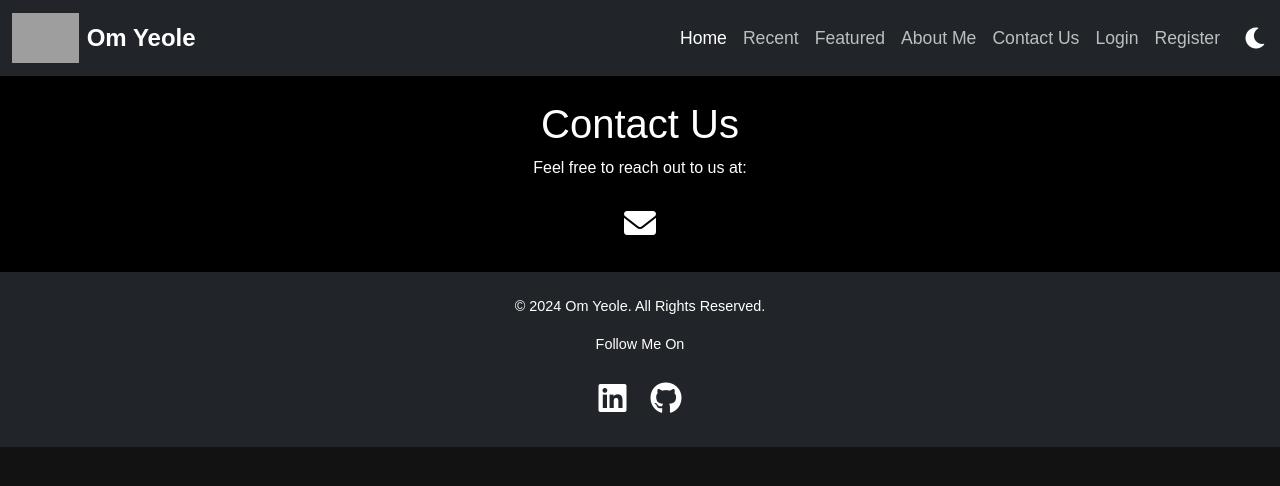
After one commit to Om-S-Yeole/blogs, a Django app: page /contact-us/ in a window 1280 px wide. The commit adds this page. Shown: the top 486 px of the page. Run offline with Django 5.2, Linux system fonts and the light colour scheme; grey boxes are pictures that could not be loaded.

Commit message:
Create Contact Us page with proper styling.

```diff
--- a/blog_website/blog/templates/blog/about_me_section.html
+++ b/blog_website/blog/templates/blog/about_me_section.html
@@ -6,6 +6,6 @@
         <p style="margin-bottom: 0.5rem; line-height: 1.4;">I'm Om Yeole, a curious mind exploring the intersection of ideas, technology, and human behavior.</p>
         <p style="margin-bottom: 0.5rem; line-height: 1.4;">An aspiring thinker, writer, and blogger, I strive to share insights that are thought provoking.</p>
         <p style="margin-bottom: 0.5rem; line-height: 1.4;">Interested knowing me more?</p>
-        <a href="{% url 'about-me' %}" class="btn btn-primary mt-3">Know Me</a>
+        <a href="{% url 'about-me' %}" class="btn btn-primary mt-3" title="Know Me">Know Me</a>
     </div>
 </section>
--- a/blog_website/blog/templates/blog/card.html
+++ b/blog_website/blog/templates/blog/card.html
@@ -5,7 +5,7 @@
         <div class="card-body">
             <h5 class="card-title">Post Title 1</h5>
             <p class="card-text">A short description of Post 1...</p>
-            <button class="btn btn-primary">Let's Go</button>
+            <button class="btn btn-primary" title="Explore Post">Let's Go</button>
         </div>
     </a>
 </div>
--- /dev/null
+++ b/blog_website/blog/templates/blog/contact_us.html
@@ -0,0 +1,14 @@
+{% extends 'blog/base.html' %}
+
+{% block content %}
+<div class="py-4 bg-black text-white text-center">
+        <!-- Heading -->
+        <h1>Contact Us</h1>
+        <!-- Introductory Text -->
+        <p>Feel free to reach out to us at:</p>
+        <div class="social-links">
+                <a href="mailto:omsatishyeole02@gmail.com" target="_blank" class="social-icon" title="Email"><i
+                 class="fas fa-envelope"></i></a>
+            </div>
+        </div>
+{% endblock content %}
--- a/blog_website/blog/templates/blog/footer.html
+++ b/blog_website/blog/templates/blog/footer.html
@@ -4,9 +4,9 @@
     <!-- Social Media Links -->
     <p>Follow Me On</p>
     <div class="social-links">
-        <a href="https://www.linkedin.com/in/om-yeole" target="_blank" class="social-icon"><i
+        <a href="https://www.linkedin.com/in/om-yeole" target="_blank" class="social-icon" title="Linkedin"><i
                 class="fab fa-linkedin"></i></a>
-        <a href="https://github.com/Om-S-Yeole" target="_blank" class="social-icon"><i
+        <a href="https://github.com/Om-S-Yeole" target="_blank" class="social-icon" title="GitHub"><i
                 class="fab fa-github"></i></a>
     </div>
 </footer>
--- a/blog_website/blog/templates/blog/navbar.html
+++ b/blog_website/blog/templates/blog/navbar.html
@@ -1,7 +1,7 @@
 {% load static %}
 <nav class="navbar navbar-expand-lg navbar-dark bg-dark">
     <div class="container-fluid">
-        <a class="navbar-brand d-flex align-items-center" href="{% url 'blog-home' %}">
+        <a class="navbar-brand d-flex align-items-center" href="{% url 'blog-home' %}" title="Om Yeole">
             <img loading="lazy" src="{% static 'blog/images/logo.png'%}" alt="Logo" width="30" height="30"
                 class="d-inline-block align-text-top me-2">
             <span>Om Yeole</span>
@@ -11,16 +11,16 @@
         </button>
         <div class="collapse navbar-collapse" id="navbarNav">
             <ul class="navbar-nav ms-auto">
-                <li class="nav-item"><a class="nav-link active" href="{% url 'blog-home' %}">Home</a></li>
-                <li class="nav-item"><a class="nav-link" href="/#recent">Recent</a></li>
-                <li class="nav-item"><a class="nav-link" href="/#featured">Featured</a></li>
-                <li class="nav-item"><a class="nav-link" href="{% url 'about-me' %}">About Me</a></li>
-                <li class="nav-item"><a class="nav-link" href="#">Contact Us</a></li>
-                <li class="nav-item"><a class="nav-link" href="#">Login</a></li>
-                <li class="nav-item"><a class="nav-link" href="#">Register</a></li>
+                <li class="nav-item"><a class="nav-link active" href="{% url 'blog-home' %}" title="Home">Home</a></li>
+                <li class="nav-item"><a class="nav-link" href="/#recent" title="Recent">Recent</a></li>
+                <li class="nav-item"><a class="nav-link" href="/#featured" title="Featured">Featured</a></li>
+                <li class="nav-item"><a class="nav-link" href="{% url 'about-me' %}" title="About Me">About Me</a></li>
+                <li class="nav-item"><a class="nav-link" href="{% url 'contact-us' %}" title="Contact Us">Contact Us</a></li>
+                <li class="nav-item"><a class="nav-link" href="#" title="Login">Login</a></li>
+                <li class="nav-item"><a class="nav-link" href="#" title="Register">Register</a></li>
             </ul>
             <!-- Theme Toggle Icon -->
-            <i id="modeToggle" class="fas fa-moon ms-3 theme-icon"></i>
+            <i id="modeToggle" class="fas fa-moon ms-3 theme-icon" title="Theme"></i>
         </div>
     </div>
 </nav>
--- a/blog_website/blog/urls.py
+++ b/blog_website/blog/urls.py
@@ -4,4 +4,5 @@ from . import views
 urlpatterns = [
     path('', views.home, name='blog-home'),
     path('about/', views.about_me, name='about-me'),
+    path('contact-us/', views.contact_us, name='contact-us'),
 ]
--- a/blog_website/blog/views.py
+++ b/blog_website/blog/views.py
@@ -11,3 +11,9 @@ def about_me(request):
         'title': 'About Me',
     }
     return render(request, 'blog/about_me.html', context)
+
+def contact_us(request):
+    context = {
+        'title': 'Contact Us',
+    }
+    return render(request, 'blog/contact_us.html', context)
```
